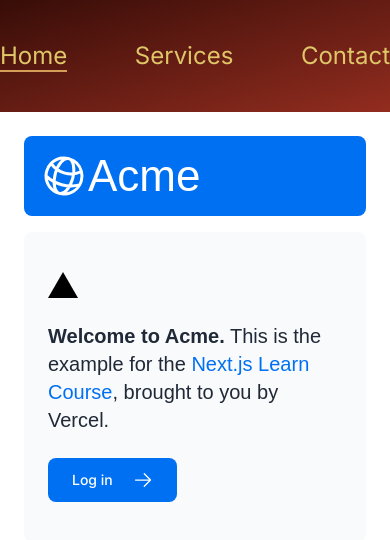
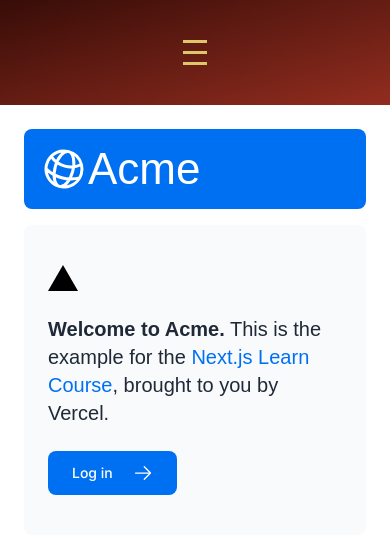
Before and after one commit to STEM-Garden-LLC/wilsonswires.com, a Next.js app: page / in a window 390 px wide. Shown: the top 540 px of the page. Built offline with nearby package versions, Linux system fonts and the light colour scheme; a web font is replaced by a local one.

Commit message:
Modularize some css [ci skip]

```diff
--- a/app/ui/global.css
+++ b/app/ui/global.css
@@ -87,31 +87,3 @@
     @apply bg-background text-foreground;
     }
 }
-
-/* TODO: Transform this into tailwind classes */
-.hover-underline {
-  position: relative;
-
-  &:hover, &:active, &:focus-within, &:focus, &[data-active='true'] {
-    &::after {
-      transform: scaleX(1);
-    }
-  }
-
-  &::after {
-    content: "";
-    position: absolute;
-    top: 100%;
-    left: 0;
-
-    background-color: hsl(var(--logo-yellow-shaded));
-
-    height: 2px;
-    width: 100%;
-
-    transform: scaleX(0);
-
-    transition: transform 200ms ease-in-out;
-    transform-origin: center;
-  }
-}
--- /dev/null
+++ b/components/header/DesktopMenu.tsx
@@ -0,0 +1,21 @@
+import { cn } from "@/lib/utils";
+import { NavLink } from "./NavLink";
+
+export default function DesktopMenu() {
+    return (
+        <ul
+            className={cn(
+                "hidden",
+                "sm:flex",
+                "justify-between",
+                "mx-auto",
+                "container",
+                "text-logo-yellow-light"
+            )}
+        >
+            <NavLink link="/">Home</NavLink>
+            <NavLink link="/services" />
+            <NavLink link="/contact" />
+        </ul>
+    );
+}
--- /dev/null
+++ b/components/header/HamburgerMenu.module.css
@@ -0,0 +1,24 @@
+/*
+  Tailwind makes animations that require a lot of pseudo classes that
+  depend on parent selectors more difficult. I would like to collocate
+  this code closer to the component that uses it, but I think it's eaiser
+  not to use tailwind for this activity.
+*/
+.hamburgerMenu {
+    & > div {
+      transition: transform 200ms ease-in-out;
+    }
+    &[aria-expanded='true'] {
+      & > div:nth-child(1) {
+        transform: rotate(45deg) translate(0.5rem, 0.5rem);
+      }
+
+      & > div:nth-child(2) {
+        transform: scaleX(0);
+      }
+
+      & > div:nth-child(3)  {
+        transform: rotate(-45deg) translate(0.5rem, -0.5rem);
+      }
+    }
+  }
--- /dev/null
+++ b/components/header/HamburgerMenu.tsx
@@ -0,0 +1,32 @@
+import { cn } from "@/lib/utils";
+import styles from "@/components/header/HamburgerMenu.module.css";
+
+export function HamburgerMenu({
+    onOpen,
+    open,
+}: {
+    onOpen: () => void;
+    open: boolean;
+}) {
+    return (
+        <button
+            onClick={onOpen}
+            aria-expanded={open}
+            className={cn(
+                "grid",
+                "sm:hidden",
+                "gap-2",
+                "m-auto",
+                styles.hamburgerMenu
+            )}
+        >
+            <Patty />
+            <Patty />
+            <Patty />
+        </button>
+    );
+}
+
+const Patty = () => {
+    return <div className="w-6 h-[3px] bg-logo-yellow-light"></div>;
+};
--- /dev/null
+++ b/components/header/MobileMenu.tsx
@@ -0,0 +1,16 @@
+"use client";
+
+import { useState } from "react";
+
+import { HamburgerMenu } from "./HamburgerMenu";
+
+export default function MobileMenu() {
+    const [open, setOpen] = useState(false);
+
+    function openMenu() {
+        console.log("open menu");
+        setOpen((open) => !open);
+    }
+
+    return <HamburgerMenu onOpen={openMenu} open={open} />;
+}
--- a/components/header/Nav.tsx
+++ b/components/header/Nav.tsx
@@ -1,22 +1,12 @@
-import { NavLink } from "./NavLink";
+import DesktopMenu from "./DesktopMenu";
+import MobileMenu from "./MobileMenu";
 import { cn } from "@/lib/utils";
 
 export function Nav() {
     return (
-        <nav>
-            <ul
-                className={cn(
-                    "flex",
-                    "justify-between",
-                    "mx-auto",
-                    "container",
-                    "text-logo-yellow-light"
-                )}
-            >
-                <NavLink link="/">Home</NavLink>
-                <NavLink link="/services" />
-                <NavLink link="/contact" />
-            </ul>
+        <nav className={cn("relative")}>
+            <MobileMenu />
+            <DesktopMenu />
         </nav>
     );
 }
--- /dev/null
+++ b/components/header/NavLink.module.css
@@ -0,0 +1,26 @@
+.hoverUnderline {
+    position: relative;
+
+    &:hover, &:active, &:focus-within, &:focus, &[data-active='true'] {
+      &::after {
+        transform: scaleX(1);
+      }
+    }
+
+    &::after {
+      content: "";
+      position: absolute;
+      top: 100%;
+      left: 0;
+
+      background-color: hsl(var(--logo-yellow-shaded));
+
+      height: 2px;
+      width: 100%;
+
+      transform: scaleX(0);
+
+      transition: transform 200ms ease-in-out;
+      transform-origin: center;
+    }
+  }
--- a/components/header/NavLink.tsx
+++ b/components/header/NavLink.tsx
@@ -5,6 +5,7 @@
 import { usePathname } from "next/navigation";
 
 import { cn } from "@/lib/utils";
+import styles from "@/components/header/NavLink.module.css";
 
 type NavLinkHref<Route> =
     | UrlObject
@@ -38,7 +39,7 @@
                     "text-2xl",
                     "relative",
                     "w-fit",
-                    "hover-underline"
+                    styles.hoverUnderline
                 )}
                 prefetch
                 href={link}
```
